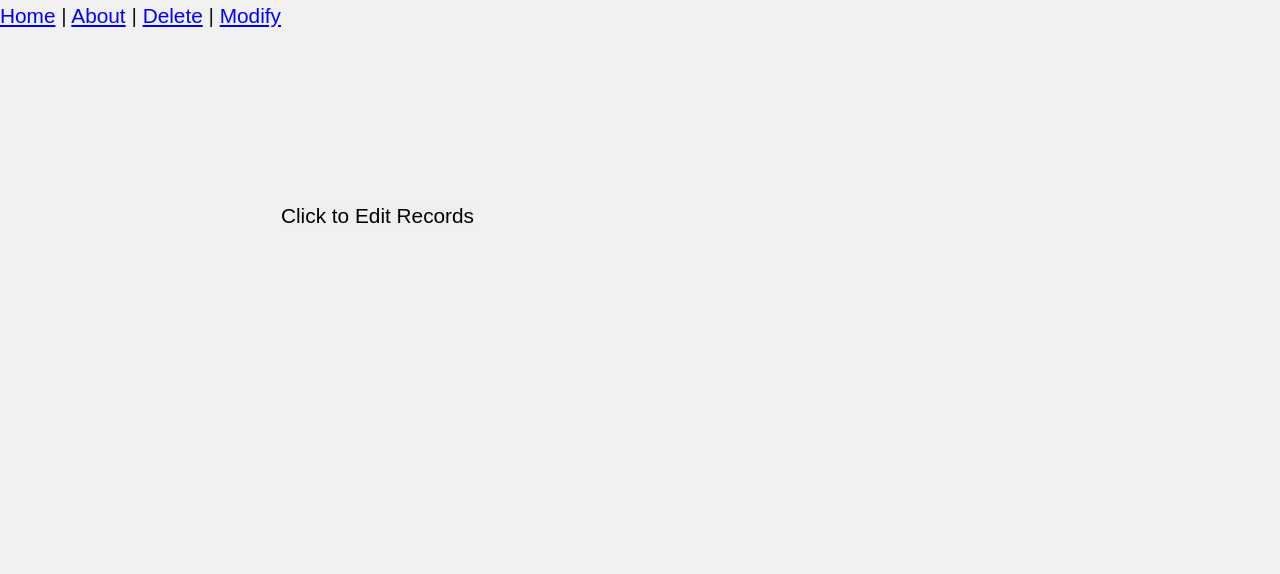
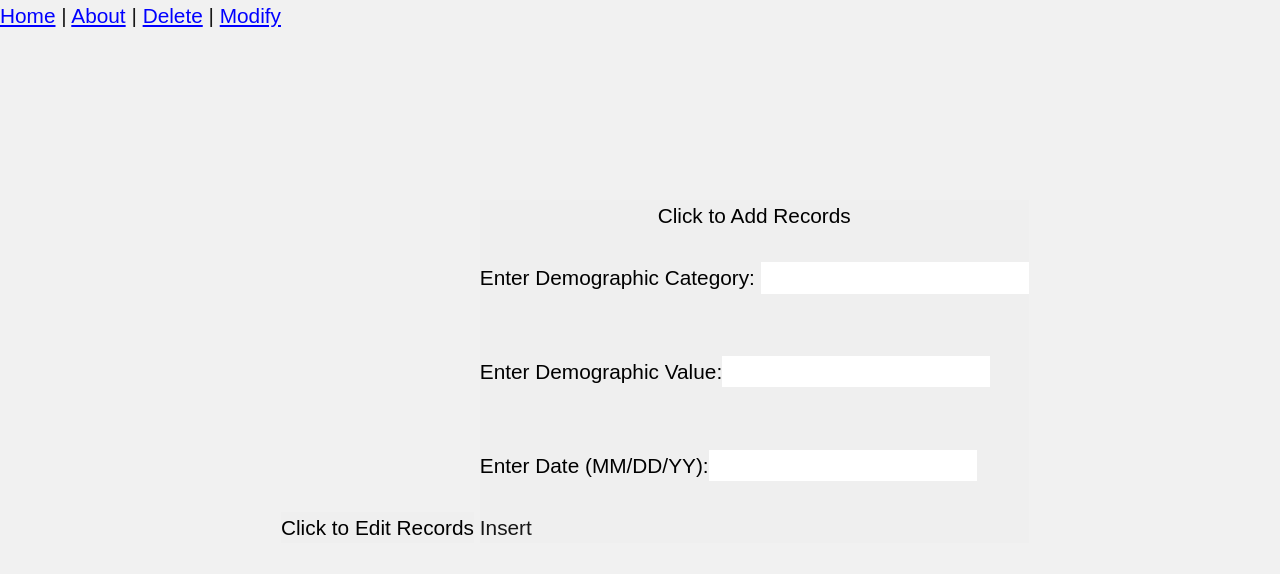
Before and after one commit to jasonchu-dev/COVID_19_SWE_prj, a Django app: page /insert/ in a window 1280 px wide. Shown: the top 574 px of the page. Run offline with Django 3.2, Linux system fonts and the light colour scheme; parts of the project's set-up code (start-up, migrations or seed data) failed here and were passed over; some libraries are stand-ins or nearby versions.

Commit message:
added insert functionality

```diff
--- a/codebase/repo/pages/templates/insert.html
+++ b/codebase/repo/pages/templates/insert.html
@@ -12,6 +12,10 @@
             function addChild() {
             document.getElementById('form1').style.display = 'block';
             }
+
+            function addChild2() {
+                document.getElementById('form2').style.display = 'block';
+            }
         </script>
     </head>
     <head>
@@ -25,8 +29,9 @@
 </header>
 
 <div align="center">
-    <button type="button" value ="Add Child" onclick="addChild();">Click to Edit Records<br>
-        <form align="left" id= "form1" action="modify" method="get">
+    <button type="button" value="Add Child" onclick="addChild();">
+        Click to Edit Records<br>
+        <form align="left" id="form1" action="modify" method="get">
             <label for="recordID"></label><br>
             Enter ID: <input type="text" id="recordID" name="recordID"><br><br>
             <label for="category"></label><br>
@@ -35,9 +40,22 @@
             Enter Demographic Value:<input type="text" id="value" name="value"><br><br>
             <label for="date"></label><br>
             Enter Date (MM/DD/YY):<input type="text" id="date" name="date"><br><br>
-            <input type="submit" value="Submit">
+            <input type="submit" value="Modify">
         </form>
     </button>
+    <button type="button" value="Add Child 2" onclick="addChild2();">
+        Click to Add Records<br>
+        <form align="left" id="form2" action="insert" method="get">
+            <label for="category"></label><br>
+            Enter Demographic Category: <input type="text" id="category" name="category"><br><br>
+            <label for="value"></label><br>
+            Enter Demographic Value:<input type="text" id="value" name="value"><br><br>
+            <label for="date"></label><br>
+            Enter Date (MM/DD/YY):<input type="text" id="date" name="date"><br><br>
+            <input type="submit" value="Insert">
+        </form>
+    </button>
+
 
     <!-- <div align="center">
         <button type="button" value ="Add Child" onclick="addChild();">
```
Lines whose indentation alone changed are shown as unchanged.
